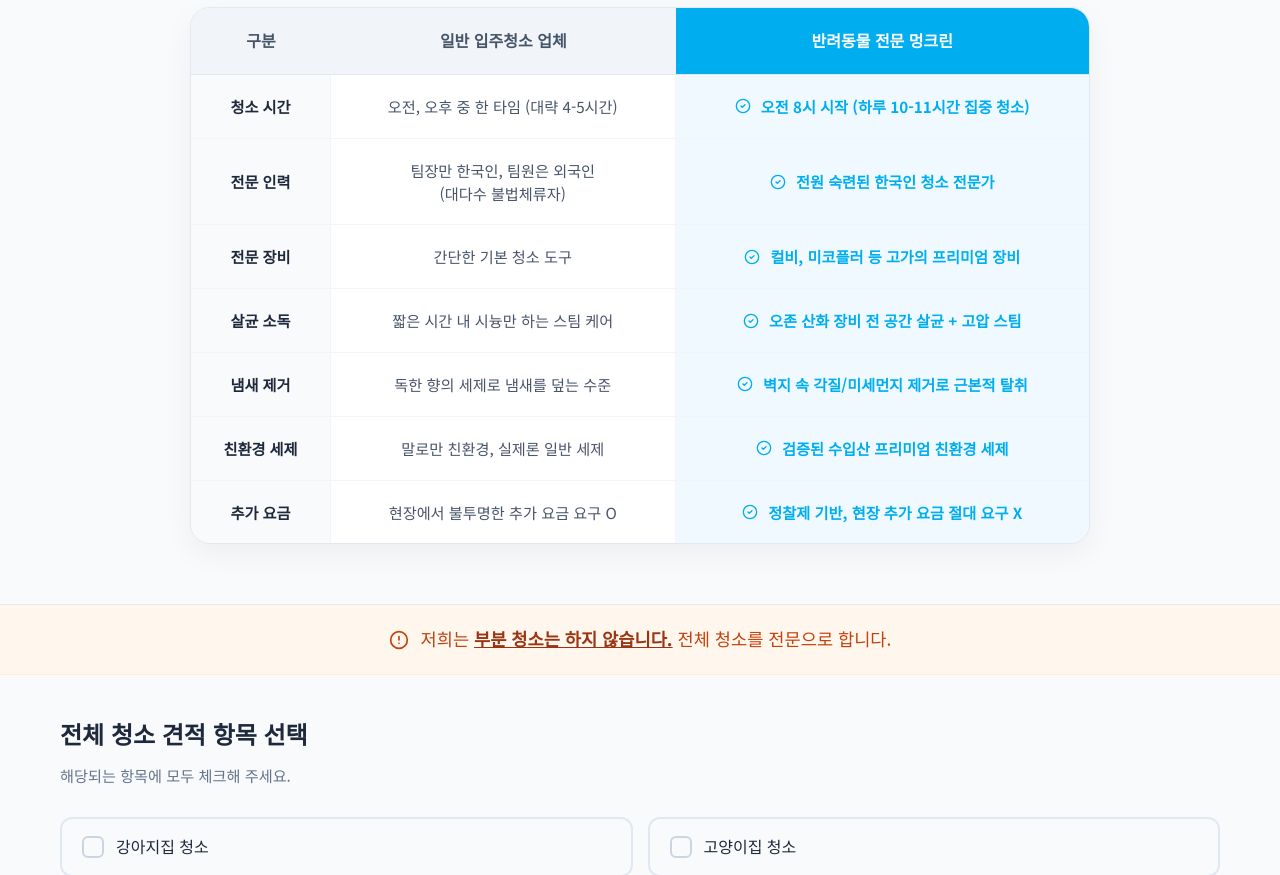
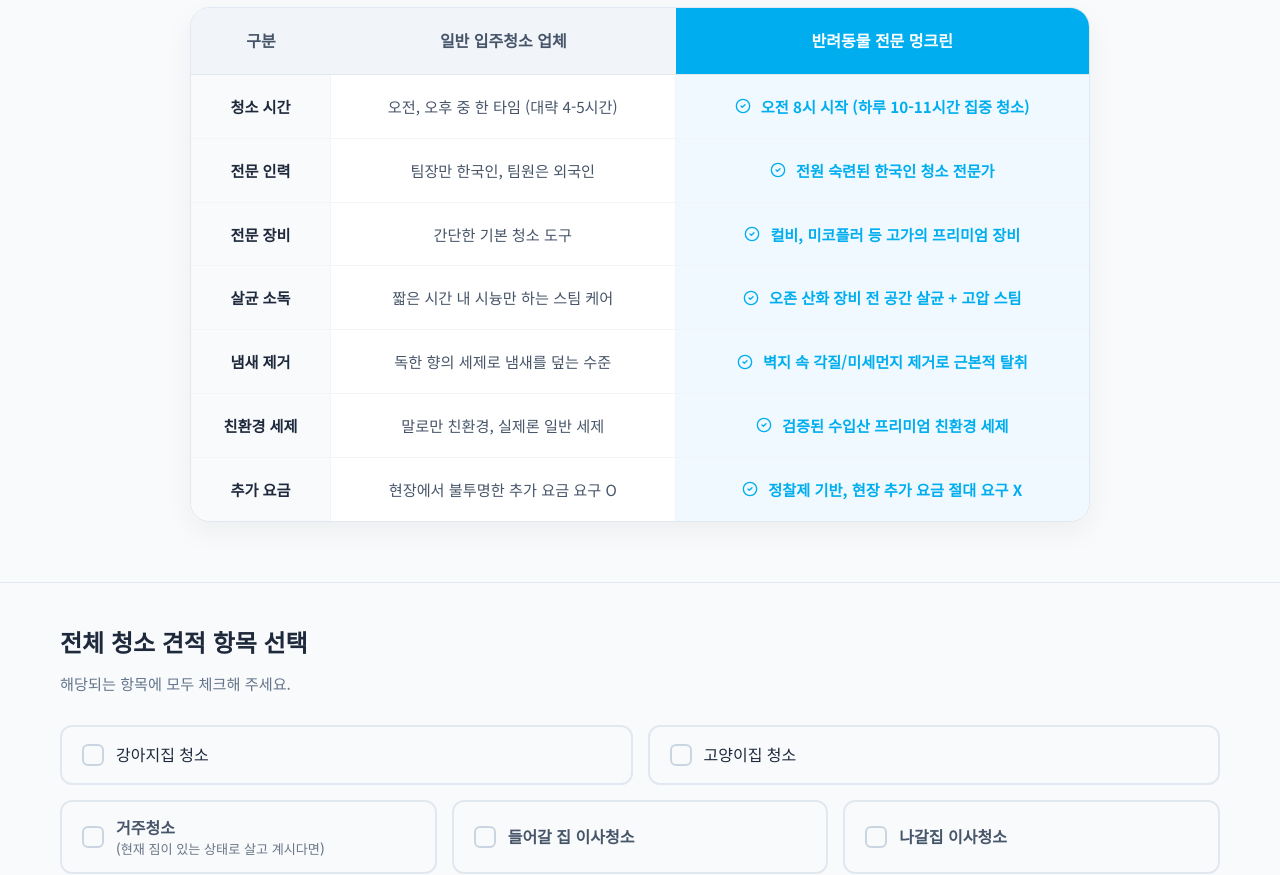
Before and after one commit to pigpo11/dogclean_dev, a Next.js app: page /estimate in a window 1280 px wide. Shown: the part 580-1455 px from the top of the page. Built offline with nearby package versions, Linux system fonts and the light colour scheme.

Commit message:
Fix video playback issues and update estimate page content

```diff
--- a/src/app/estimate/page.tsx
+++ b/src/app/estimate/page.tsx
@@ -79,7 +79,7 @@
 
               {[
                 { label: "청소 시간", general: "오전, 오후 중 한 타임 (대략 4-5시간)", mungclean: "오전 8시 시작 (하루 10-11시간 집중 청소)", highlight: true },
-                { label: "전문 인력", general: "팀장만 한국인, 팀원은 외국인\n(대다수 불법체류자)", mungclean: "전원 숙련된 한국인 청소 전문가", highlight: true },
+                { label: "전문 인력", general: "팀장만 한국인, 팀원은 외국인", mungclean: "전원 숙련된 한국인 청소 전문가", highlight: true },
                 { label: "전문 장비", general: "간단한 기본 청소 도구", mungclean: "컬비, 미코플러 등 고가의 프리미엄 장비", highlight: true },
                 { label: "살균 소독", general: "짧은 시간 내 시늉만 하는 스팀 케어", mungclean: "오존 산화 장비 전 공간 살균 + 고압 스팀", highlight: true },
                 { label: "냄새 제거", general: "독한 향의 세제로 냄새를 덮는 수준", mungclean: "벽지 속 각질/미세먼지 제거로 근본적 탈취", highlight: true },
@@ -98,11 +98,6 @@
                 </div>
               ))}
             </div>
-          </div>
-
-          <div className="disclaimer-banner">
-            <AlertCircle size={20} />
-            <span>저희는 <strong>부분 청소는 하지 않습니다.</strong> 전체 청소를 전문으로 합니다.</span>
           </div>
 
           <form onSubmit={handleSubmit}>
```
Also changed, not shown: src/app/page.tsx (+5 -2 lines), 2 other files (tests, documents, lock files or other folders).
